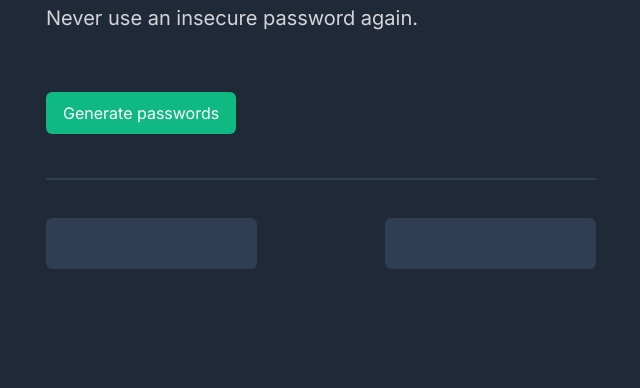
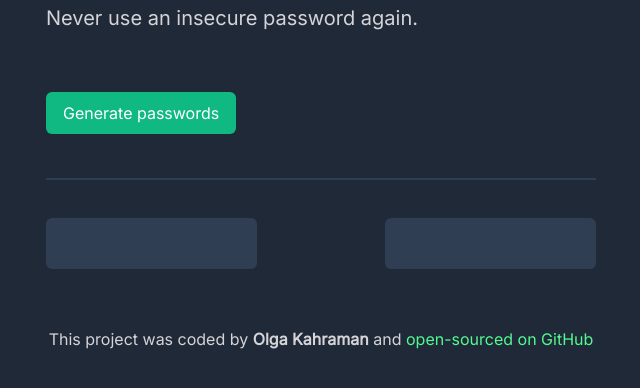
Before and after one commit to olgakahraman/password-generator, a plain HTML site: page index.html in a window 1280 px wide. Shown: the part 232-620 px from the top of the page, without its empty margins (319-959 px from the left). Drawn offline with Linux system fonts and the light colour scheme.

Commit message:
added footer and github link

```diff
--- a/index.css
+++ b/index.css
@@ -70,3 +70,15 @@ padding-top: 12px;
 .password-btn:hover{
     cursor:pointer;
 }
+footer{
+  margin:60px auto;
+  text-align: center;
+  color:#d5d4d8
+}
+footer a{
+  text-decoration: none;
+  color:#55f991;
+}
+footer a:hover{
+  text-decoration: underline;
+}
--- a/index.html
+++ b/index.html
@@ -23,7 +23,13 @@
             <h6 class="password-btn" id="passwordBtn1"></h6>
             <h6 class="password-btn" id="passwordBtn2"></h6>
         </div>
-
+      <footer>
+      This project was coded by
+      <strong>Olga Kahraman</strong> and
+      <a href="https://github.com/olgakahraman/password-generator" target="_blank"
+        >open-sourced on GitHub</a
+      >
+    </footer>
     </div>
     <script src="index.js"></script>
   </body>
```
